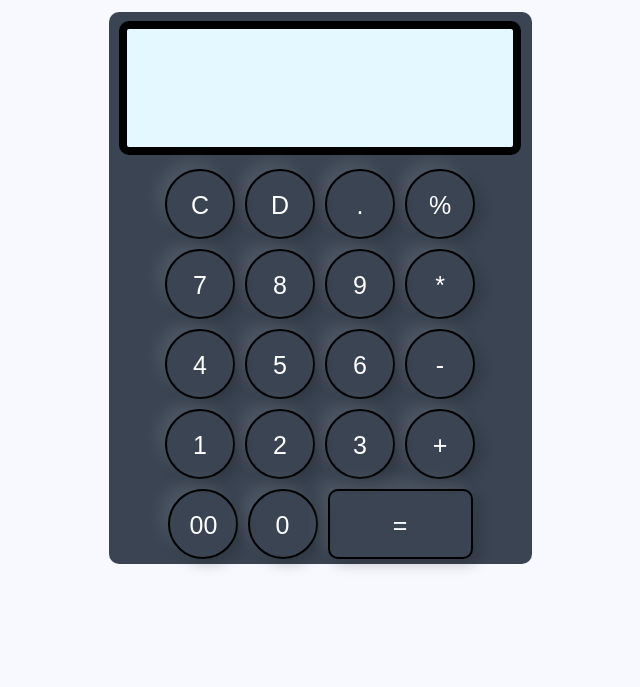
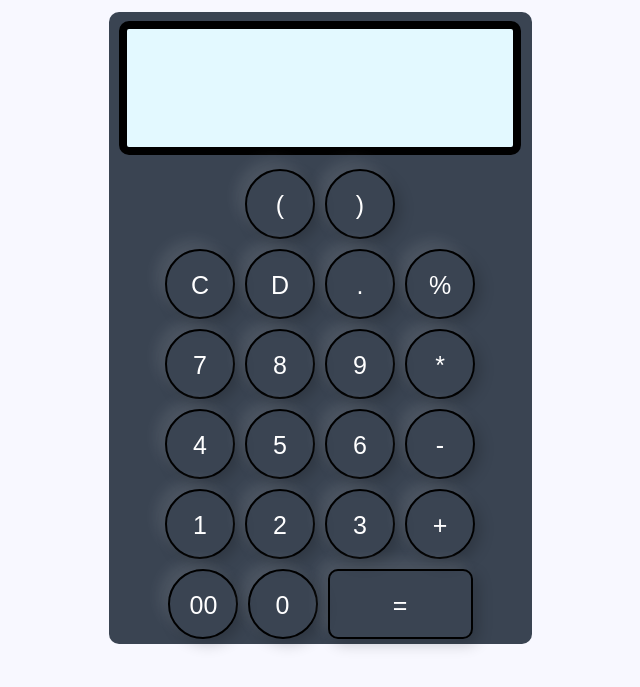
Before and after one commit to Enoch-2003/Mr.Calci, a plain HTML site: page index.html in a window 1280 px wide. Shown: the part 113-800 px from the top of the page, without its empty margins (328-968 px from the left). Drawn offline with Linux system fonts and the light colour scheme; a web font is replaced by a local one.

Commit message:
Update index.html

```diff
--- a/index.html
+++ b/index.html
@@ -14,6 +14,10 @@
   <div class="container flex flex-col items-center bg-red mx-auto" style="width: 423px;background: #3a4452;border-radius: 10px;">
     <div class="row">
       <input class="input" type="text">
+    </div>
+     <div class="row" style="align-content: center;">
+      <button class="button">(</button>
+      <button class="button">)</button>
     </div>
     <div class="row">
       <button class="button">C</button>
```
